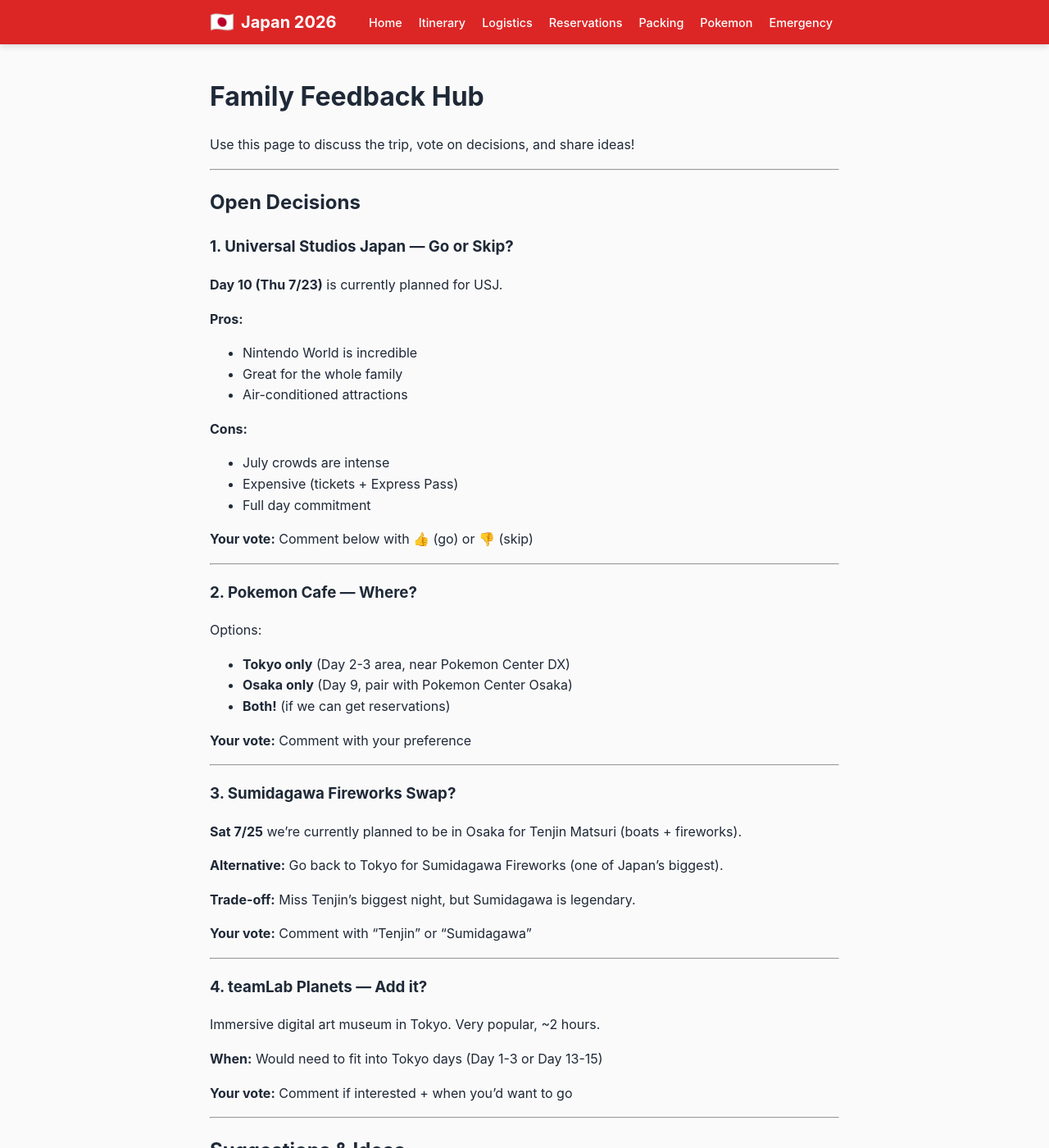
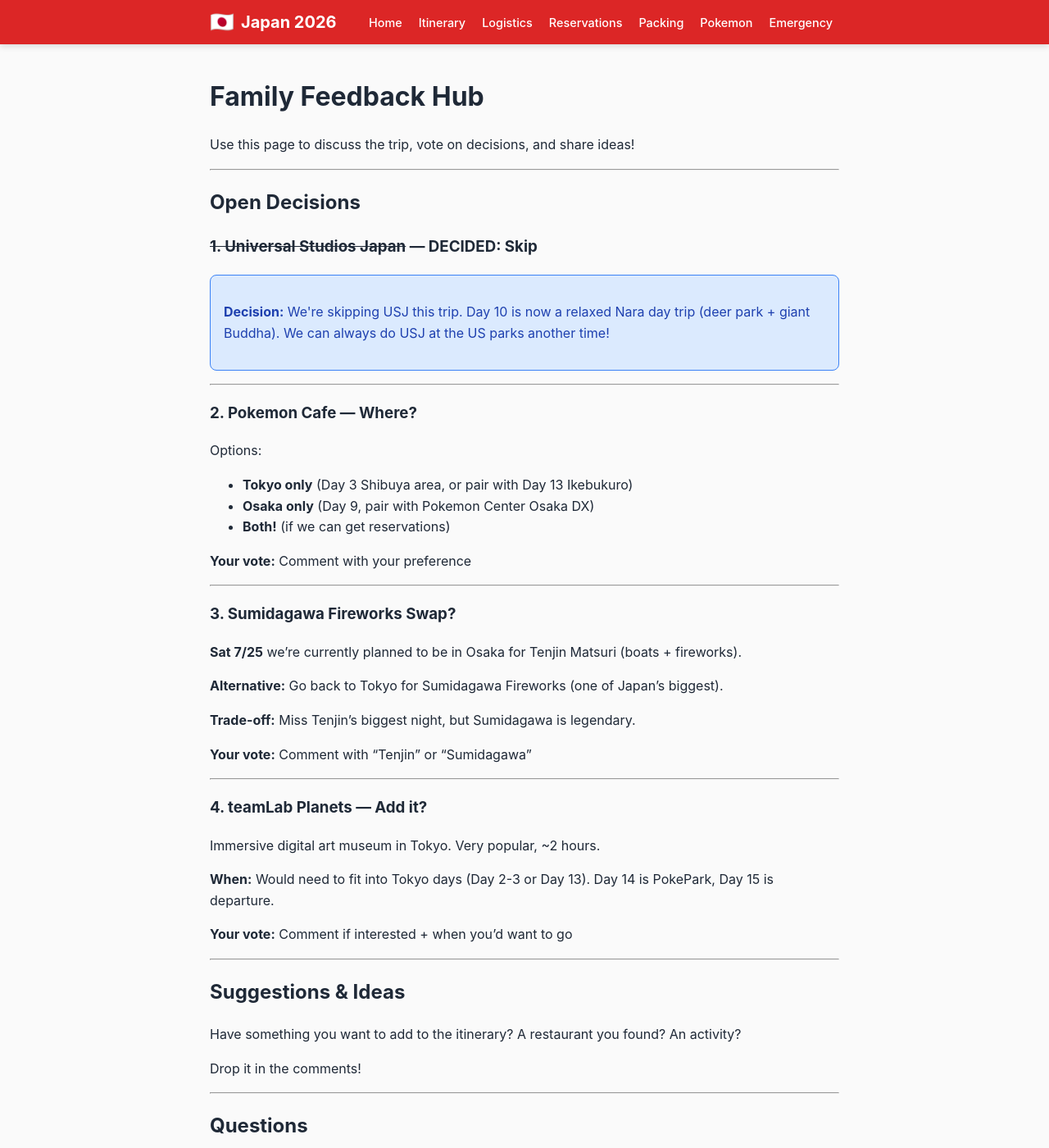
Before and after one commit to guarzo/2026_jp_trip, a Jekyll site: the page built from site/feedback.md, in a window 1280 px wide and 1400 px high. Shown: the whole window at 82% size. Built offline with Jekyll 4.4.1, drawn with Linux system fonts in a browser that asks for light colours; comment, search, counter and statistics services are not loaded.

Commit message:
more cleanup

```diff
--- a/site/feedback.md
+++ b/site/feedback.md
@@ -13,29 +13,19 @@
 
 ## Open Decisions
 
-### 1. Universal Studios Japan — Go or Skip?
+### ~~1. Universal Studios Japan~~ — DECIDED: Skip
 
-**Day 10 (Thu 7/23)** is currently planned for USJ.
-
-**Pros:**
-- Nintendo World is incredible
-- Great for the whole family
-- Air-conditioned attractions
-
-**Cons:**
-- July crowds are intense
-- Expensive (tickets + Express Pass)
-- Full day commitment
-
-**Your vote:** Comment below with 👍 (go) or 👎 (skip)
+<div class="alert alert-info">
+<p><strong>Decision:</strong> We're skipping USJ this trip. Day 10 is now a relaxed Nara day trip (deer park + giant Buddha). We can always do USJ at the US parks another time!</p>
+</div>
 
 ---
 
 ### 2. Pokemon Cafe — Where?
 
 Options:
-- **Tokyo only** (Day 2-3 area, near Pokemon Center DX)
-- **Osaka only** (Day 9, pair with Pokemon Center Osaka)
+- **Tokyo only** (Day 3 Shibuya area, or pair with Day 13 Ikebukuro)
+- **Osaka only** (Day 9, pair with Pokemon Center Osaka DX)
 - **Both!** (if we can get reservations)
 
 **Your vote:** Comment with your preference
@@ -58,7 +48,7 @@
 
 Immersive digital art museum in Tokyo. Very popular, ~2 hours.
 
-**When:** Would need to fit into Tokyo days (Day 1-3 or Day 13-15)
+**When:** Would need to fit into Tokyo days (Day 2-3 or Day 13). Day 14 is PokePark, Day 15 is departure.
 
 **Your vote:** Comment if interested + when you'd want to go
 
```
Also changed, not shown: site/index.md (+10 -9 lines), site/logistics.md (+22 -4 lines), site/pokemon.md (+5 -6 lines), site/reservations.md (+3 -3 lines).
